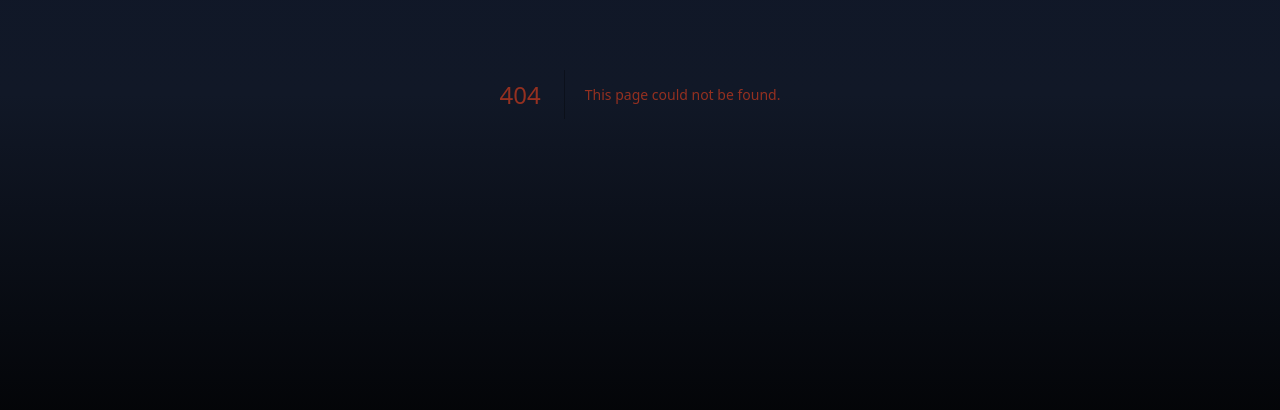
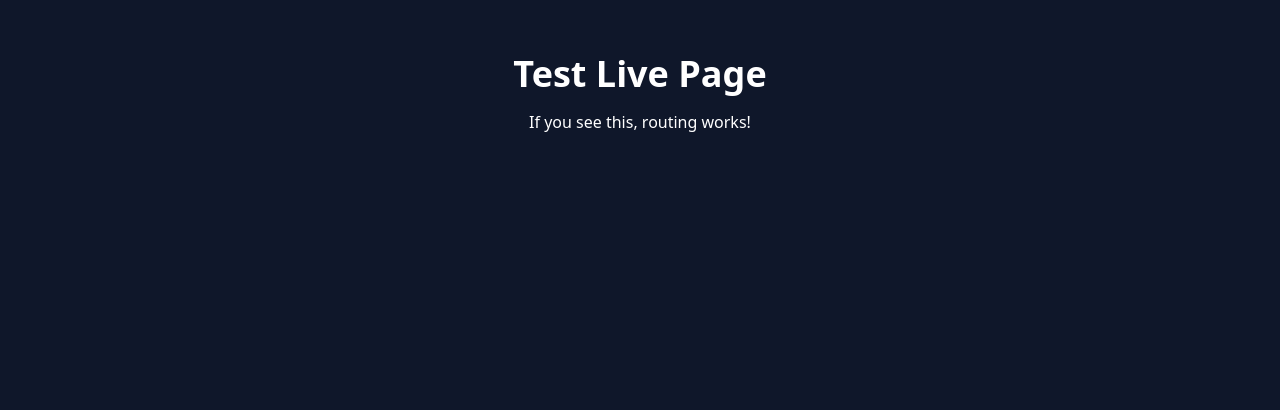
Before and after one commit to leviathanlobstergod/lorb-teachings, a Next.js app: page /test-live in a window 1280 px wide. Before the commit this address had no page. Shown: the part 306-716 px from the top of the page. Built offline with nearby package versions, Linux system fonts and the light colour scheme.

Commit message:
Add test live page

```diff
--- /dev/null
+++ b/app/test-live/page.js
@@ -0,0 +1,10 @@
+export default function TestLivePage() {
+  return (
+    <div className="min-h-screen bg-slate-900 text-white flex items-center justify-center">
+      <div className="text-center">
+        <h1 className="text-4xl font-bold mb-4">Test Live Page</h1>
+        <p>If you see this, routing works!</p>
+      </div>
+    </div>
+  );
+}
```
